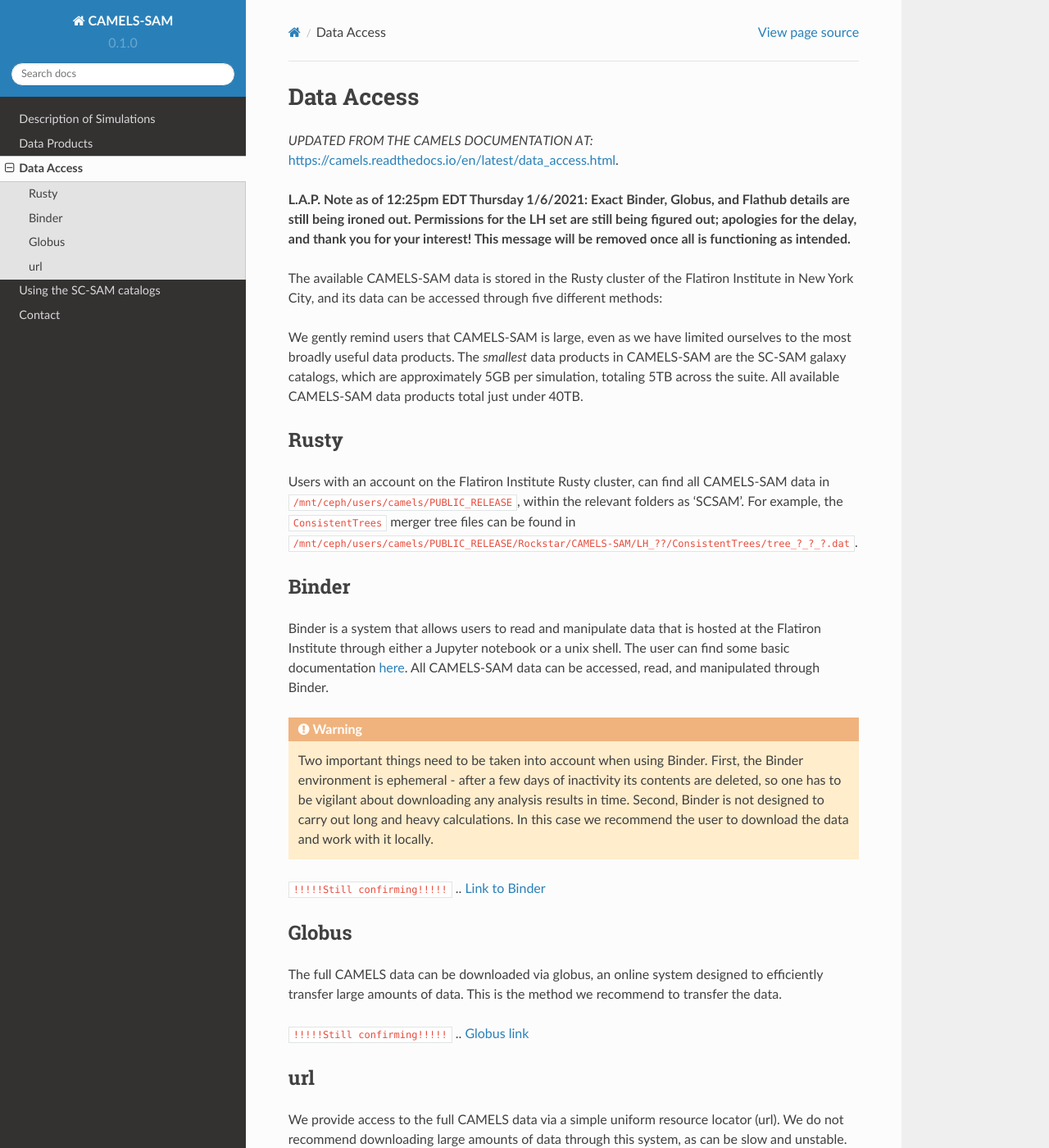
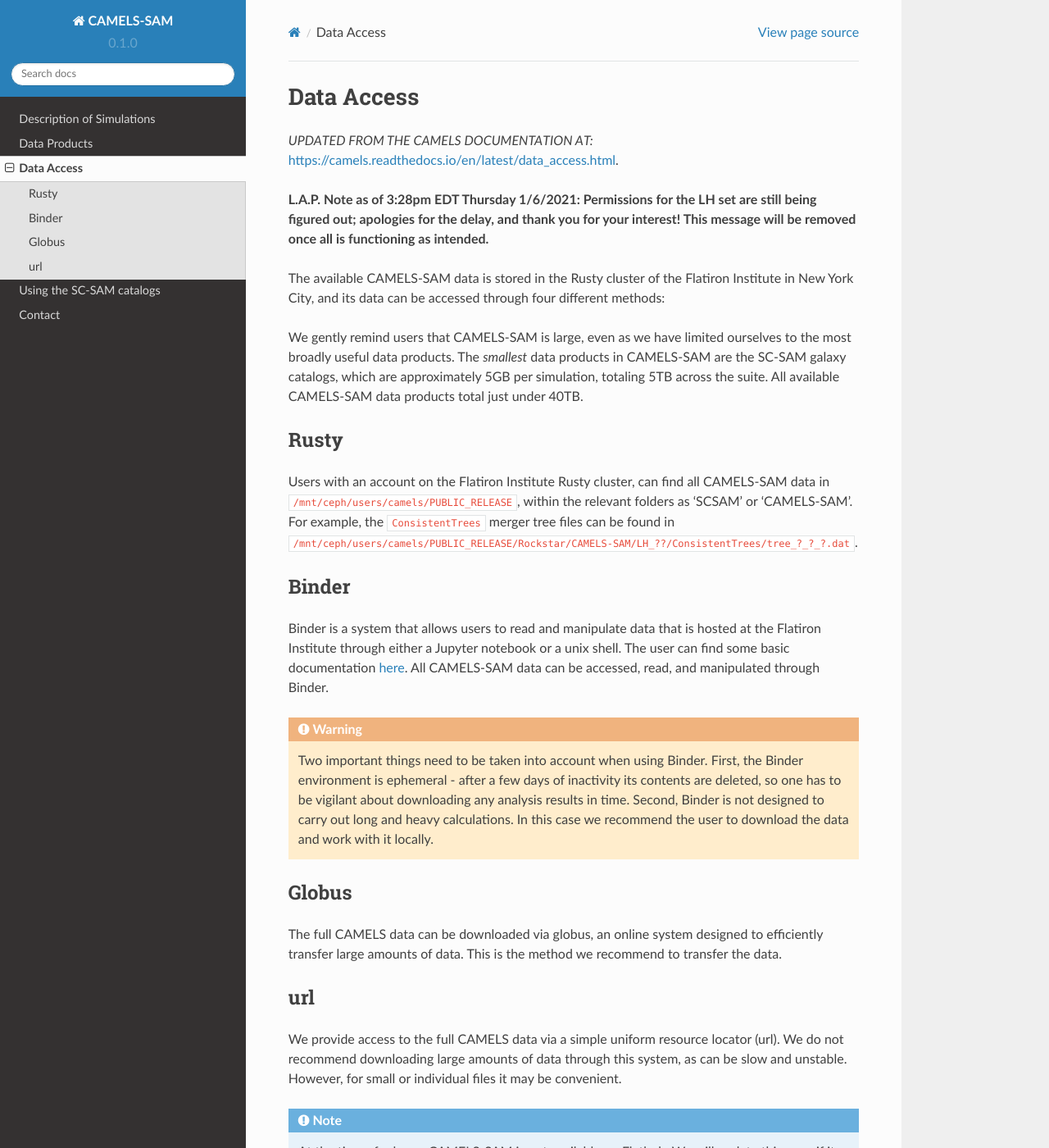
Before and after one commit to laperezNYC/CAMELS-SAM, a Sphinx documentation site: the page built from docs/source/access.rst, in a window 1280 px wide and 1400 px high. Shown: the whole window at 82% size. Built offline with Sphinx 7.4.7 and the Read the Docs theme 2.0.0, drawn with Linux system fonts in a browser that asks for light colours; some of the changed text lies outside the part shown.

Commit message:
Update access.rst

```diff
--- a/docs/source/access.rst
+++ b/docs/source/access.rst
@@ -4,9 +4,9 @@ Data Access
 
 *UPDATED FROM THE CAMELS DOCUMENTATION AT:* https://camels.readthedocs.io/en/latest/data_access.html.
 
-**L.A.P. Note as of 12:25pm EDT Thursday 1/6/2021: Exact Binder, Globus, and Flathub details are still being ironed out. Permissions for the LH set are still being figured out; apologies for the delay, and thank you for your interest! This message will be removed once all is functioning as intended.**
+**L.A.P. Note as of 3:28pm EDT Thursday 1/6/2021: Permissions for the LH set are still being figured out; apologies for the delay, and thank you for your interest! This message will be removed once all is functioning as intended.**
 
-The available CAMELS-SAM data is stored in the Rusty cluster of the Flatiron Institute in New York City, and its data can be accessed through five different methods:
+The available CAMELS-SAM data is stored in the Rusty cluster of the Flatiron Institute in New York City, and its data can be accessed through four different methods:
 
 .. warning::
 
@@ -15,7 +15,7 @@ We gently remind users that CAMELS-SAM is large, even as we have limited ourselv
 Rusty
 ~~~~~
 
-Users with an account on the Flatiron Institute Rusty cluster, can find all CAMELS-SAM data in ``/mnt/ceph/users/camels/PUBLIC_RELEASE``, within the relevant folders as 'SCSAM'. For example, the ``ConsistentTrees`` merger tree files can be found in ``/mnt/ceph/users/camels/PUBLIC_RELEASE/Rockstar/CAMELS-SAM/LH_??/ConsistentTrees/tree_?_?_?.dat``.
+Users with an account on the Flatiron Institute Rusty cluster, can find all CAMELS-SAM data in ``/mnt/ceph/users/camels/PUBLIC_RELEASE``, within the relevant folders as 'SCSAM' or 'CAMELS-SAM'. For example, the ``ConsistentTrees`` merger tree files can be found in ``/mnt/ceph/users/camels/PUBLIC_RELEASE/Rockstar/CAMELS-SAM/LH_??/ConsistentTrees/tree_?_?_?.dat``.
 
 Binder
 ~~~~~~
@@ -26,7 +26,6 @@ Binder is a system that allows users to read and manipulate data that is hosted
 
    Two important things need to be taken into account when using Binder. First, the Binder environment is ephemeral - after a few days of inactivity its contents are deleted, so one has to be vigilant about downloading any analysis results in time. Second, Binder is not designed to carry out long and heavy calculations. In this case we recommend the user to download the data and work with it locally.
 
-``!!!!!Still confirming!!!!!``
 .. `Link to Binder <https://binder.flatironinstitute.org/~sgenel/CAMELS_PUBLIC>`_
 
 
@@ -35,7 +34,6 @@ Globus
 
 The full CAMELS data can be downloaded via globus, an online system designed to efficiently transfer large amounts of data. This is the method we recommend to transfer the data.
 
-``!!!!!Still confirming!!!!!``
 .. `Globus link <https://app.globus.org/file-manager?origin_id=58bdcd24-6590-11ec-9b60-f9dfb1abb183&origin_path=%2F>`_
 
 url
@@ -44,3 +42,7 @@ url
 We provide access to the full CAMELS data via a simple uniform resource locator (url). We do not recommend downloading large amounts of data through this system, as can be slow and unstable. However, for small or individual files it may be convenient.
 
 .. `URL link <https://users.flatironinstitute.org/~fvillaescusa/priv/f3Mq1fwFYReuAdJTb8xNxa43Jb48L/PUBLIC_RELEASE>`_
+
+
+.. note::
+   At the time of release, CAMELS-SAM is not available on Flathub. We will update this page if it does become available through there.
```
